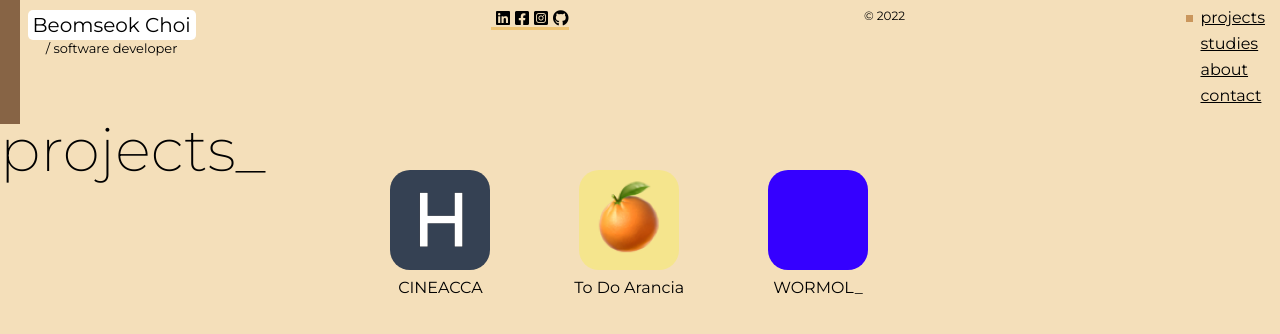
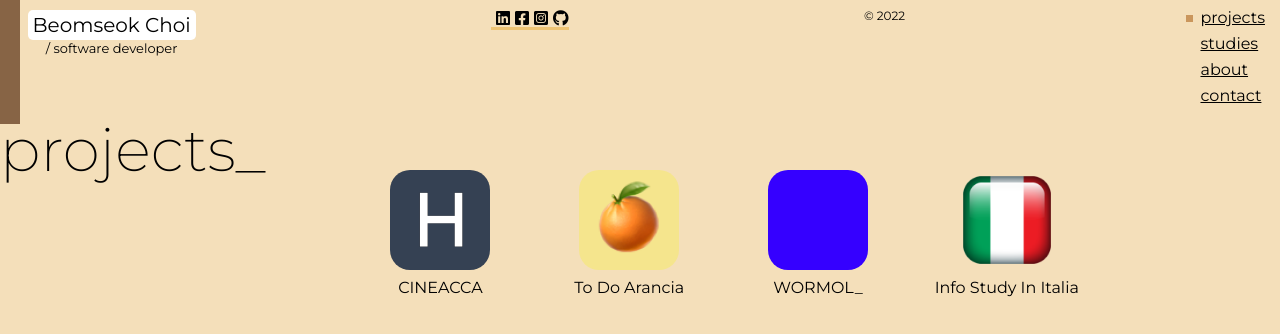
Before and after one commit to bamichoi/beomseokchoi, a React (Create React App) app: page /projects in a window 1280 px wide. Shown: the top 334 px of the page. Built offline with nearby package versions, Linux system fonts and the light colour scheme.

Commit message:
adding a project and notion link

```diff
--- a/src/Routes/About.tsx
+++ b/src/Routes/About.tsx
@@ -54,9 +54,14 @@ const Bio = styled.div`
   p {
     margin-bottom: 1px;
   }
-  p:last-child {
+  p:nth-child(8) {
     margin-top: 15px;
     font-weight: 500;
+    margin-bottom: 10px;
+  }
+  .notion-link {
+    text-decoration: underline;
+    cursor: pointer;
   }
 `;
 
@@ -133,6 +138,17 @@ function About() {
             <p>and making people happy with the stuff I have built.</p>
             <p>It is so amazing, isn't it?</p>
             <p>I just keep learning!</p>
+            <a
+              className="notion-link"
+              href="https://bamidev.notion.site/Bami-software-developer-3a36bd02dcbf4e2ea31b4381ed5bd8fd"
+              target="_blank"
+              rel="noopener noreferrer"
+            >
+              <img
+                alt="notion"
+                src="https://img.shields.io/badge/My%20Notion%20Space-000000?style=for-the-badge&logo=Notion&logoColor=white"
+              ></img>
+            </a>
           </Bio>
         </Profile>
         <Skillset
--- a/src/Routes/ProjectData.ts
+++ b/src/Routes/ProjectData.ts
@@ -49,5 +49,16 @@ export const ProjectData: IProject = {
       summary: "Official Website of Music Artist Wormol_",
       url: "https://wormol.000webhostapp.com/",
     },
+    {
+      id: 4,
+      name: "Info Study In Italia",
+      year: "2020",
+      period: "43 days",
+      lang: ["HTML", "CSS"],
+      icon: `${process.env.PUBLIC_URL}/img/projects/studyItalogo.png`,
+      thumb: `${process.env.PUBLIC_URL}/img/projects/studyItathumb.png`,
+      summary: "Information potal service for studying in Italy",
+      url: "https://bamichoi.github.io/info-study-italy",
+    },
   ],
 };
```
Also changed, not shown: public/img/projects/studyItalogo.png (added), public/img/projects/studyItathumb.png (added).
